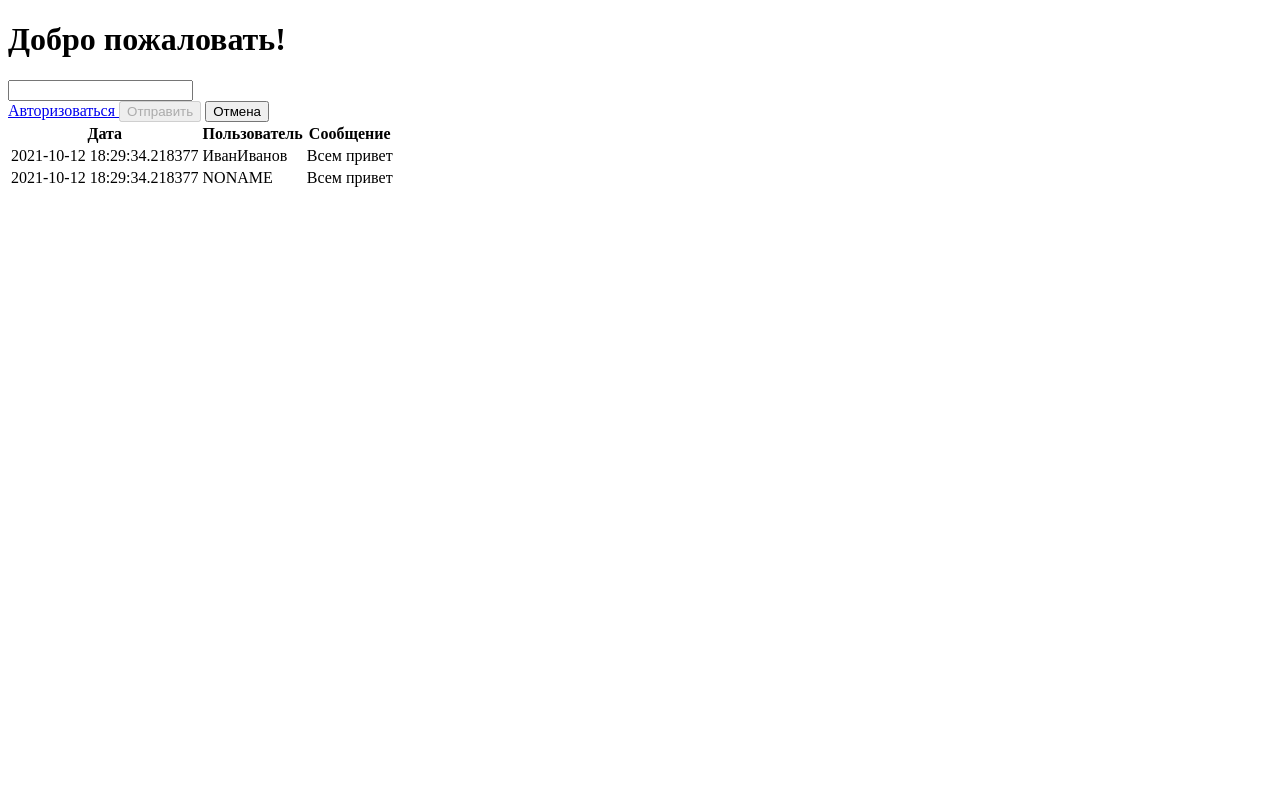
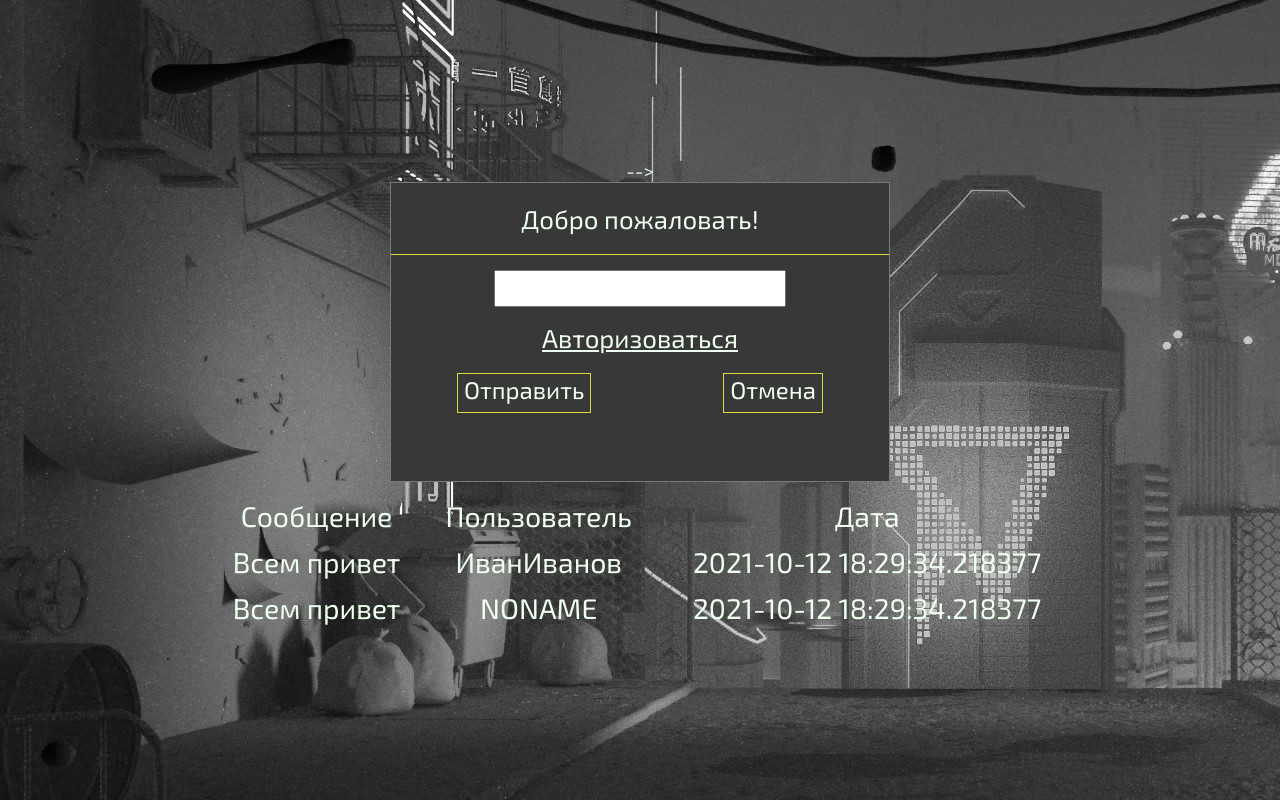
Before and after one commit to IlyaSalikov/Guestbook, a PHP site: page / in a window 1280 px wide. Run offline with PHP 8.4, Linux system fonts and the light colour scheme; data comes from the database, SQL or seed files in the repository; both versions use the stored data as it was after the commit.

Commit message:
упдате

```diff
--- a/index.css
+++ b/index.css
@@ -1,7 +1,7 @@
 @import url('https://fonts.googleapis.com/css2?family=Exo+2&display=swap');
 *{
     font-family: 'Exo 2', sans-serif;
-    font: 1.2em 'Exo 2', sans-serif;
+    font: 1.1em 'Exo 2', sans-serif;
     color: rgba(239, 2239, 239, 1);
 }
 body,html {
@@ -10,35 +10,36 @@ body,html {
 }
 * {
     box-sizing: border-box;
+    text-align: center;
 }
 body {
     background: url("img/bg.jpg");
-width: 100vw;
+    width: 100vw;
     height: 100vh;
-    display: flex; /* Флексы */
-    align-items: center; /* Выравнивание текста по вертикали */
-    justify-content: center; /* Выравнивание текста по горизонтали */
+    display: flex;
+    flex-direction: column;
+    align-items: center;
+    justify-content: center;
 
 }
 
 .wrapper {
 
 }
+
 form {
-
-
+    display: flex;
+    flex-direction: column;
     width: 500px;
     height: 300px;
     border: 1px solid rgb(121, 121, 121);
     background-color: rgb(56, 56, 56);
     backdrop-filter: blur(10px);
-  /*  flex-direction: row;*/
 }
 
 form header h1{
     padding: 20px;
     margin: 0;
-
     font-weight: 100;
     border-bottom: 1px solid rgb(221, 218, 59);
 }
@@ -49,25 +50,42 @@ form section {
 
 form footer {
     display: flex;
-    flex-wrap: wrap;
-    justify-content: space-between;
-    align-content: center space-between;
+    flex-direction: column;
 }
+
+.buttons {
+    display: flex;
+    justify-content: space-around;
+}
+
 form button {
     display: flex;
     background: rgba(255, 255, 255, 0);
     height: 40px;
-    width: 150px;
     border: 1px solid rgb(221, 218, 59);
     font-size: 24px;
+    margin-top: 20px;
 }
 
 form button:hover {
     cursor: pointer;
     background: rgba(255, 255, 255, 0);
     height: 40px;
-    width: 150px;
     color: rgba(255, 255, 255, 0.377);
     border: 1px solid rgba(255, 255, 255, 0.377);
+    margin-top: 20px;
 
 }
+
+table {
+    width: 900px;
+    padding: 10px 10px 10px 20px;
+}
+
+table tr th {
+    padding: 5px 5px 5px 5px;
+}
+
+table tr td {
+    padding: 5px 5px 5px 5px;
+}
--- a/index.php
+++ b/index.php
@@ -6,9 +6,9 @@
 <html lang="en">
 <head>
     <meta charset="UTF-8">
-    <meta http-equiv="X-UA-Compatible" content="IE=edge">
-    <meta name="viewport" content="width=device-width, initial-scale=1.0">
-<!--    <link href="index.css" rel="stylesheet" type="text/css">-->
+    <meta http-equiv="X-UA-Compatible" content="IE=edge" />
+    <meta name="viewport" content="width=device-width, initial-scale=1.0" />
+    <link href="index.css" rel="stylesheet" type="text/css">-->
     <title>Guestbook</title>
 </head>
 <body>
@@ -29,7 +29,5 @@
             include("pages\message.php");
         }
     ?>
-
-
 </body>
 </html>
--- a/pages/message.php
+++ b/pages/message.php
@@ -1,11 +1,8 @@
 <?php
-if(!isset($_SESSION['login']))
-{
-    $hidden = true;
-}
-
-
-
+    if(!isset($_SESSION['login']))
+    {
+        $hidden = true;
+    }
 ?>
 
 <form action="index.php?page=1" method="post">
@@ -19,12 +16,14 @@ if(!isset($_SESSION['login']))
             <a href="index.php?page=2">
                 Авторизоваться
             </a>
+            <div class="buttons">
             <button type="submit" name="send" <?=($hidden == true) ? 'disabled' : ''?>>
                 Отправить
             </button>
             <button type="reset">
                 Отмена
             </button>
+            </div>
         </footer>
     </form>
 <?
@@ -35,16 +34,17 @@ JOIN `messages` ON `messages`.`id` = `usermessage`.`id_message`";
 $result = mysqli_query($connection, $query);
 echo "<table>
 <tr>
+            <th>Сообщение</th>
+            <th>Пользователь</th>
             <th>Дата</th>
-            <th>Пользователь</th>
-            <th>Сообщение</th>
+
         </tr>";
 while($row = mysqli_fetch_assoc($result))
 {
     echo "<tr>";
+    echo "<td>".$row['message']."</td>";
+    echo "<td>".$row['fio']."</td>";
     echo "<td>".$row['date']."</td>";
-    echo "<td>".$row['fio']."</td>";
-    echo "<td>".$row['message']."</td>";
     echo "</tr>";
 }
 echo "</table>";
```
Also changed, not shown: guestbook.sql (added, +141 -0 lines).
